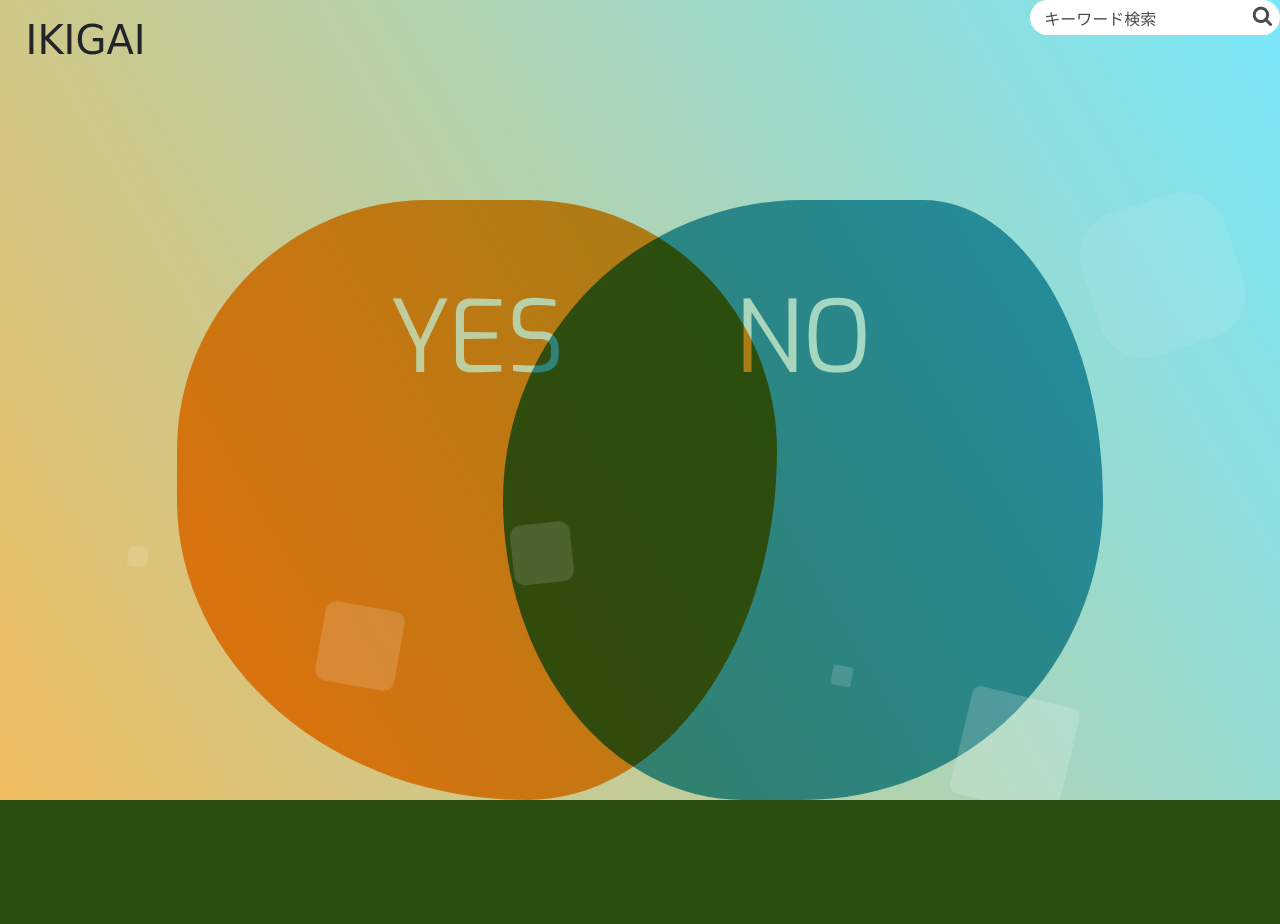
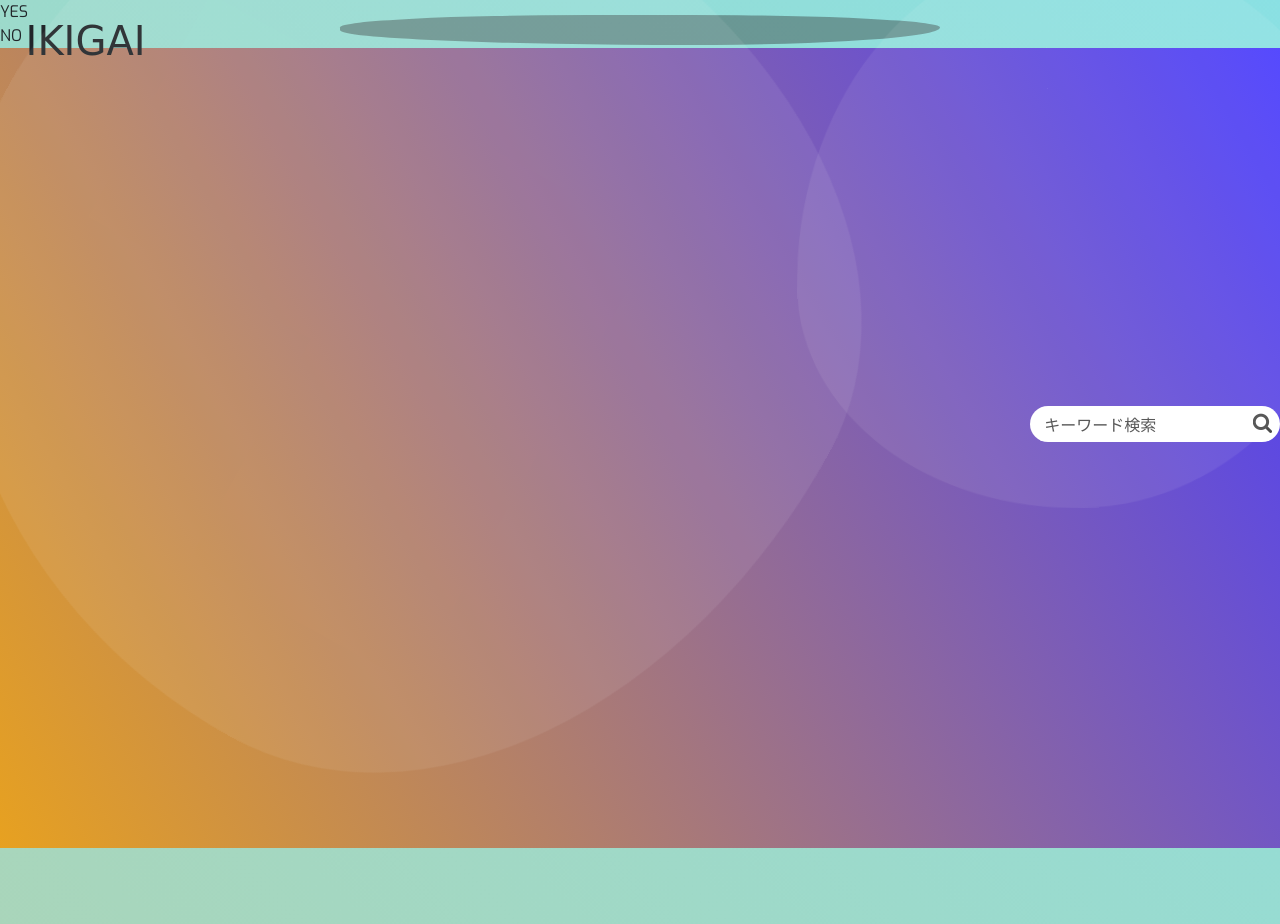
Before and after one commit to tomishima2904/ikigai, a Django app: template hobby/templates/question.html in a window 1280 px wide; the page is wider, and only the part inside the window is pictured. Before the commit the page ends 800 px from the top of that part, so only its background shows below. Run offline with Django 4.2, Linux system fonts and the light colour scheme; the template is opened without the code that fills it, so the values that code supplies are empty.

Commit message:
questionのcssを変更

```diff
--- a/static/css/question.css
+++ b/static/css/question.css
@@ -20,11 +20,44 @@
 
 
 p {
-    padding: 15px 30px;
+  padding: 15px 30px;
 	color: #fff;
 	width: 600px;
+  top:15px;
 	text-align: center;
-    position: absolute;
+  position: absolute;
+  background:rgba(46, 46, 46, 0.4);
+  border-radius: 50% 50% 50% 70%/50% 50% 70% 60%;
+}
+
+.lating-guide{
+  position: absolute;
+  display: flex;
+  justify-content: center;
+  padding: 15px 30px;
+	background: -moz-linear-gradient(left, rgba(255, 255, 255, 90), #000000e1);
+  background: -webkit-linear-gradient(left, rgba(255, 255, 255, 90), #000000ea);
+  background: linear-gradient(to right, rgba(255, 255, 255, 90), #000000ea);
+	width: 1920px;
+  height: 100px;
+
+  top:700px;
+}
+y {
+	text-align: center;
+  position: absolute;
+  top:720px;
+  left:100px;
+  font-size: 40px;
+}
+
+n {
+	text-align: center;
+  position: absolute;
+  top:720px;
+  right:100px;
+  font-size: 40px;
+  color:#fff;
 }
 
 /*文字*/
@@ -57,30 +90,85 @@
 }
 
 
-.circle-1,
-.circle-2{
+.dli-chevron-round-left::before {
+  top: 0;
+  left: 0;
+  right: 0;
+  height: 0.1em;
+}
+
+.dli-chevron-round-left::after {
+  top: 0;
+  right: 0;
+  bottom: 0;
+  width: 0.1em;
+}
+
+
+
+.btn_1,
+.btn_2,
+.btn_3,
+.btn_4,
+.btn_5{
   color: #fff;
   padding: 5%;
-  width: 600px;
-  height: 600px;
-  margin: 0 -15px;
+  line-height: 0;
+  width: 250px;
+  height: 250px;
+  /*ここを変更する必要がある*/
+  margin-top: 300px;
   mix-blend-mode: multiply;
+  border: none;
+  cursor: pointer;
+  font-size:60px;
+  transition: all 0.5s 0s ease;
+  display: flex;
+  justify-content: center;
+  align-items: center;
+  text-align: center;
+
 
 }
-.circle-1 {
-  background: rgb(255, 149, 29);
+.btn_1 {
+  background: rgb(0, 81, 255);
   border-radius: 50% 50% 50% 70%/50% 50% 70% 60%;
   position:absolute;
-  left:15%;
+  Right:5%;
   top:25%;
 }
-.circle-2 {
-  background: rgb(64, 160, 182);
+.btn_2 {
+  background: rgb(0, 170, 255);
   border-radius: 50% 30% 50% 40%/50%;
   position:absolute;
-  right:15%;
+  Right:25%;
   top:25%;
 }
+
+.btn_3 {
+  background: rgb(116, 116, 116);
+  border-radius: 60% 80% 50% 70%/50% 50% 70% 40%;
+  position:absolute;
+  font-size:40px;
+  Right:44%;
+  top:25%;
+}
+.btn_4 {
+  background: rgb(255, 123, 0);
+  border-radius: 50% 30% 50% 40%/ 50% 70% 40% 60%;
+  position:absolute;
+  Right:63%;
+  top:25%;
+}
+
+.btn_5 {
+  background: rgb(255, 85, 0);
+  border-radius: 60% 50% 80% 40%/50% 60% 50% 60%;
+  position:absolute;
+  left:5%;
+  top:25%;
+}
+
 
 
 @media (max-width: 600px) {
@@ -89,11 +177,37 @@
   }
 }
 
-t {
-    display: flex;
-    justify-content: center;
-    font-size:100px;
 
+.btn_1:hover,
+.btn_2:hover,
+.btn_3:hover,
+.btn_4:hover,
+.btn_5:hover {
+  letter-spacing: 5px;
+  color: rgb(0, 0, 0);
+  font-size:100px;
+  line-height: 0;
+
+}
+
+.btn_1:hover {
+  background-color: rgb(75, 132, 255);
+}
+
+.btn_2:hover {
+  background-color: rgb(96, 181, 255);
+}
+
+.btn_3:hover {
+  background-color: rgb(194, 194, 194);
+}
+
+.btn_4:hover {
+  background-color: rgb(255, 173, 97);
+}
+
+.btn_5:hover {
+  background-color: rgb(255, 148, 95);
 }
 
 
@@ -102,11 +216,9 @@
 
 
 
-
-
 .area{
-    background: linear-gradient(60deg, rgb(239, 188, 94) 0%, rgb(120, 231, 251) 100%);
-    background: -webkit-linear-gradient(to left, #8f94fb, #4e54c8);
+    background: linear-gradient(60deg, rgb(231, 161, 32) 0%, rgb(73, 60, 254) 100%);
+    background: -webkit-linear-gradient(to left, #8f94fb, #c8a54e);
     width: 100%;
     height:100vh;
 
@@ -117,121 +229,114 @@
 
 
 
-/*背景アニメーション*/
-.circles{
-    position: absolute;
-    top: 0;
-    left: 0;
-    width: 100%;
-    height: 100%;
-    overflow: hidden;
+body {
+  background: -moz-linear-gradient(60deg, rgb(239, 188, 94) 0%, rgb(120, 231, 251) 100%);
+  background: -webkit-linear-gradient(to left, #8f94fb, #4e54c8);
+  background: linear-gradient(45deg, rgb(239, 188, 94) 0%, rgb(120, 231, 251) 100%);
+  background-size: 400% 400%;
+  -webkit-animation: Gradient 15s ease infinite;
+-moz-animation: Gradient 15s ease infinite;
+animation: Gradient 15s ease infinite;
+/*min-height: calc(100vh - 2rem);*/
+display: flex;
+flex-direction: column;
+align-items: stretch;
+justify-content: space-evenly;
+overflow: hidden;
+position: relative;
 }
 
-.circles li{
-    position: absolute;
-    display: block;
-    list-style: none;
-    width: 20px;
-    height: 20px;
-    background: rgba(255, 255, 255, 0.2);
-    animation: animate 25s linear infinite;
-    bottom: -150px;
-
+body::before,
+body::after {
+content: "";
+width: 70vmax;
+height: 70vmax;
+position: absolute;
+background: rgba(255, 255, 255, 0.07);
+left: -20vmin;
+top: -20vmin;
+animation: morph 15s linear infinite alternate, spin 20s linear infinite;
+z-index: 1;
+will-change: border-radius, transform;
+transform-origin: 55% 55%;
+pointer-events: none;
 }
 
-.circles li:nth-child(1){
-    left: 25%;
-    width: 80px;
-    height: 80px;
-    animation-delay: 0s;
+body::after {
+  width: 70vmin;
+  height: 70vmin;
+  left: auto;
+  right: -10vmin;
+  top: auto;
+  bottom: 0;
+  animation: morph 10s linear infinite alternate, spin 26s linear infinite reverse;
+  transform-origin: 20% 20%;
 }
 
-
-.circles li:nth-child(2){
-    left: 10%;
-    width: 20px;
-    height: 20px;
-    animation-delay: 2s;
-    animation-duration: 12s;
+@-webkit-keyframes Gradient {
+0% {
+  background-position: 0 50%
+}
+50% {
+  background-position: 100% 50%
+}
+100% {
+  background-position: 0 50%
+}
 }
 
-.circles li:nth-child(3){
-    left: 70%;
-    width: 20px;
-    height: 20px;
-    animation-delay: 4s;
+@-moz-keyframes Gradient {
+0% {
+  background-position: 0 50%
+}
+50% {
+  background-position: 100% 50%
+}
+100% {
+  background-position: 0 50%
+}
 }
 
-.circles li:nth-child(4){
-    left: 40%;
-    width: 60px;
-    height: 60px;
-    animation-delay: 0s;
-    animation-duration: 18s;
+@keyframes Gradient {
+0% {
+  background-position: 0 50%
+}
+50% {
+  background-position: 100% 50%
+}
+100% {
+  background-position: 0 50%
+}
 }
 
-.circles li:nth-child(5){
-    left: 65%;
-    width: 20px;
-    height: 20px;
-    animation-delay: 0s;
+@keyframes morph {
+0% {
+  border-radius: 40% 60% 60% 40% / 70% 30% 70% 30%; }
+100% {
+  border-radius: 40% 60%; }
 }
 
-.circles li:nth-child(6){
-    left: 75%;
-    width: 110px;
-    height: 110px;
-    animation-delay: 3s;
+@keyframes spin {
+to {
+  transform: rotate(1turn);
 }
-
-.circles li:nth-child(7){
-    left: 35%;
-    width: 150px;
-    height: 150px;
-    animation-delay: 7s;
 }
-
-.circles li:nth-child(8){
-    left: 50%;
-    width: 25px;
-    height: 25px;
-    animation-delay: 15s;
-    animation-duration: 45s;
-}
-
-.circles li:nth-child(9){
-    left: 20%;
-    width: 15px;
-    height: 15px;
-    animation-delay: 2s;
-    animation-duration: 35s;
-}
-
-.circles li:nth-child(10){
-    left: 85%;
-    width: 150px;
-    height: 150px;
-    animation-delay: 0s;
-    animation-duration: 11s;
-}
-
-
-
-@keyframes animate {
-
-    0%{
-        transform: translateY(0) rotate(0deg);
-        opacity: 1;
-        border-radius: 0;
-    }
-
-    100%{
-        transform: translateY(-1000px) rotate(720deg);
-        opacity: 0;
-        border-radius: 50%;
-    }
-
-}
+.st0{display:none;}
+.st1{display:inline;}
+.st2{opacity:0.29;}
+.st3{fill:#FFFFFF;}
+.st4{clip-path:url(#SVGID_2_);fill:#FFFFFF;}
+.st5{clip-path:url(#SVGID_4_);}
+.st6{clip-path:url(#SVGID_6_);}
+.st7{clip-path:url(#SVGID_8_);}
+.st8{clip-path:url(#SVGID_10_);}
+.st9{fill:none;}
+.st10{clip-path:url(#SVGID_12_);}
+.st11{opacity:0.7;}
+.st12{clip-path:url(#SVGID_14_);}
+.st13{opacity:0.2;}
+.st14{clip-path:url(#SVGID_16_);}
+.st15{opacity:0.3;fill:#FFFFFF;enable-background:new    ;}
 
 
 
```
Also changed, not shown: other parts of static/css/question.css (+166 -0 lines).
